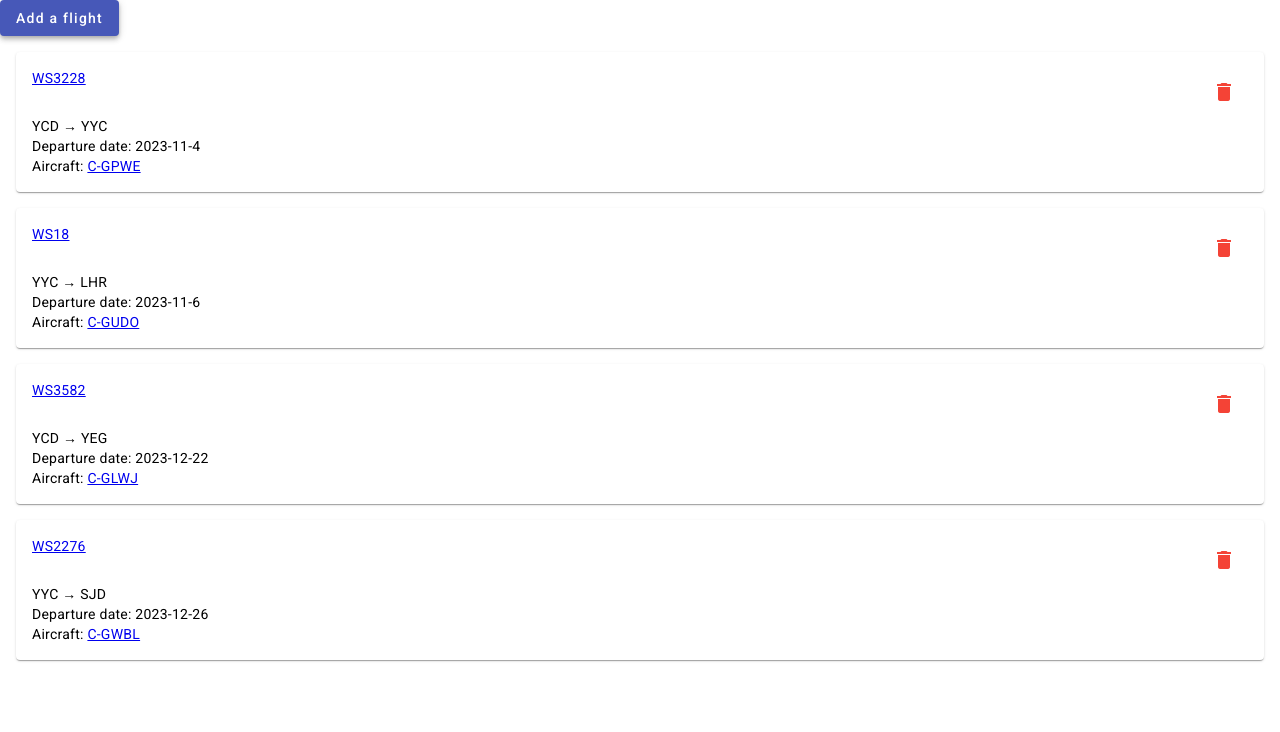
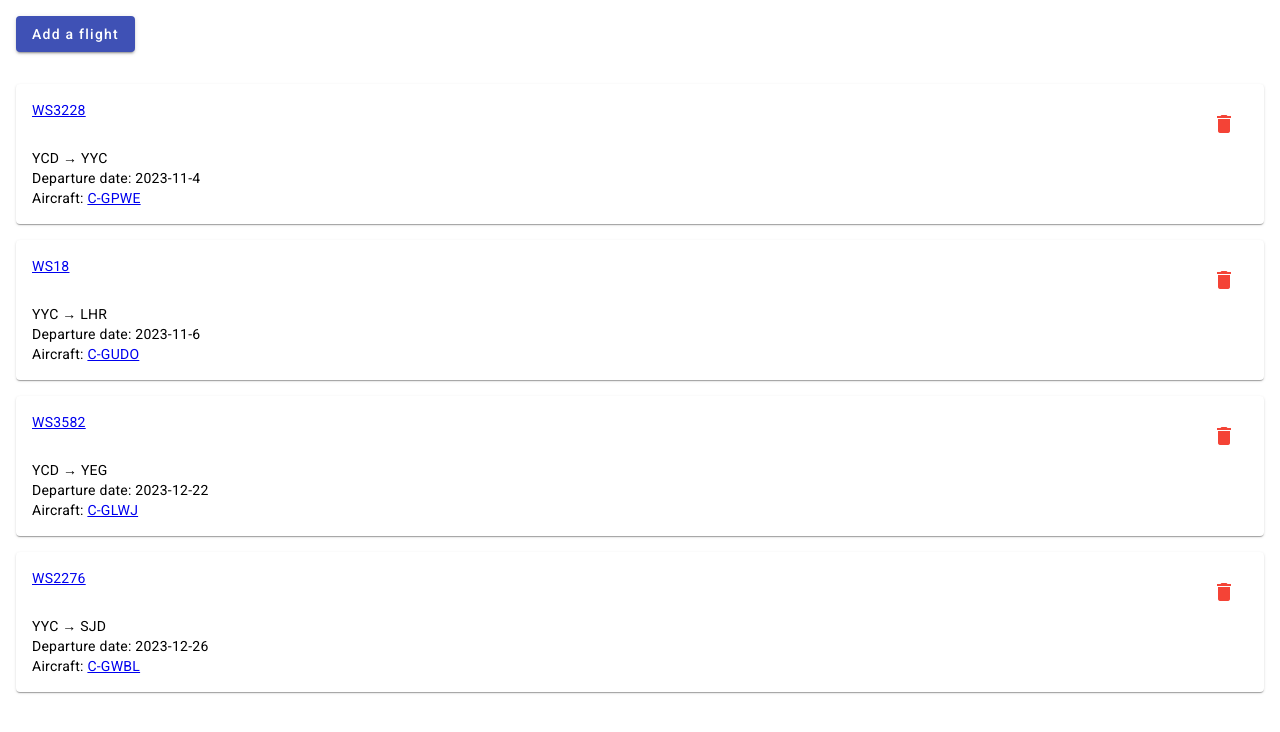
Before and after one commit to brettpasula/flight-tracker, an Angular app: page / in a window 1280 px wide. Shown: the top 732 px of the page. Built offline with nearby package versions, Linux system fonts and the light colour scheme; data requests are answered from the project's data file.

Commit message:
add margin to add flight button

```diff
--- a/src/app/home/home.component.css
+++ b/src/app/home/home.component.css
@@ -0,0 +1,3 @@
+button {
+    margin: 16px;
+}
```
